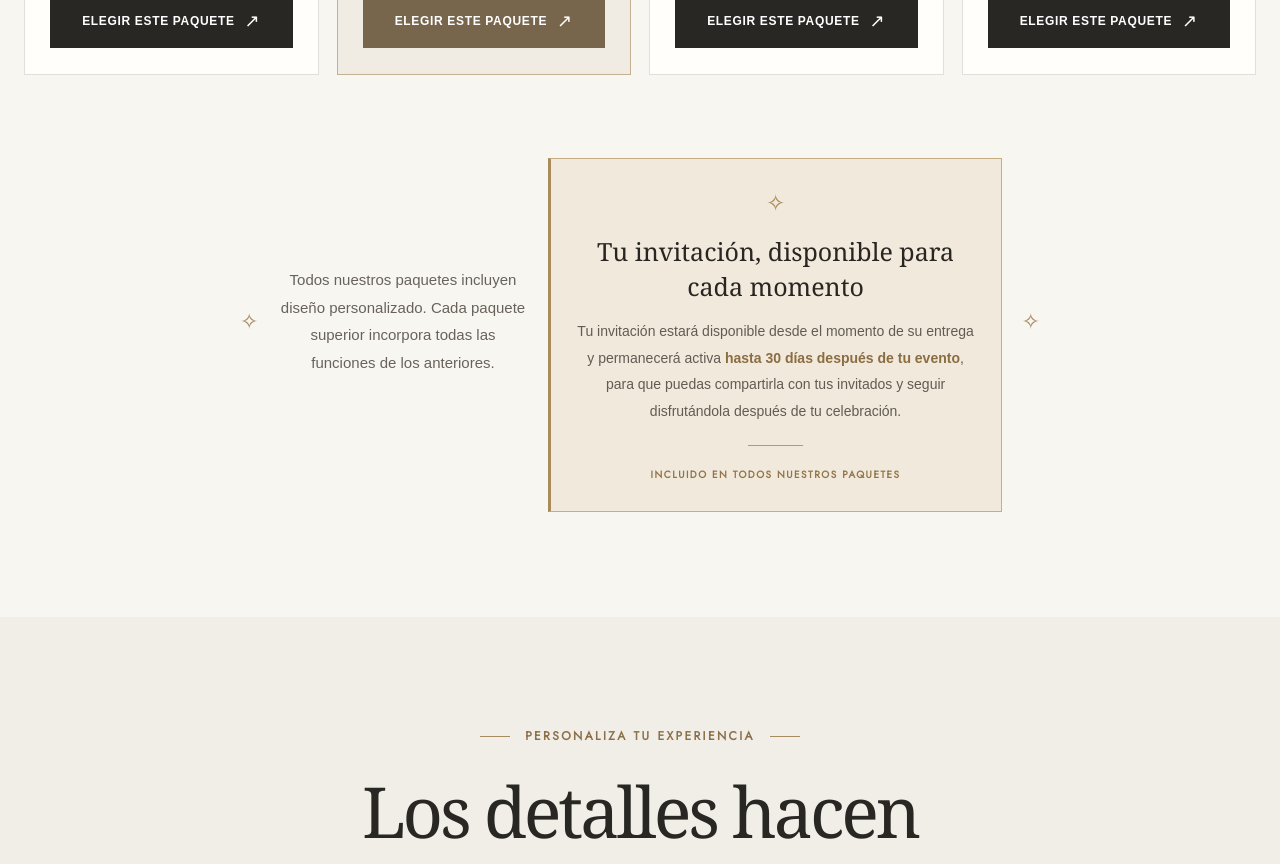
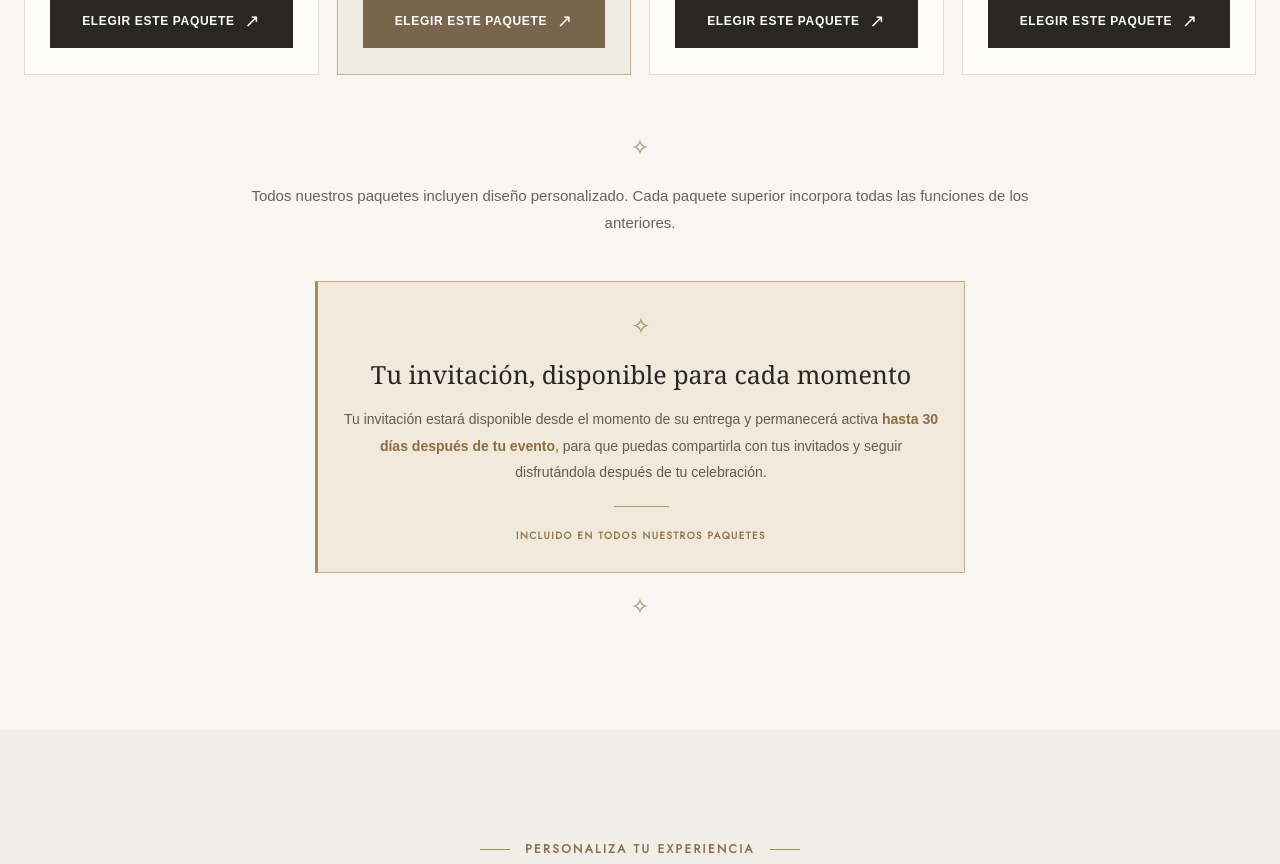
Before and after one commit to patrickespinoza/Wedly.web, a React (Vite) app: page / in a window 1280 px wide. Shown: the part 5800-6664 px from the top of the page. Built offline with nearby package versions, Linux system fonts and the light colour scheme.

Commit message:
cambio 02 .02

```diff
--- a/src/components/Pricing.jsx
+++ b/src/components/Pricing.jsx
@@ -298,7 +298,17 @@ export default function Pricing({
         </div>
 
         {/* INFORMACIÓN INFERIOR */}
-<div className={styles.bottomInfo}>
+        <div
+          className={styles.bottomInfo}
+          style={{
+            display: "flex",
+            flexDirection: "column",
+            alignItems: "center",
+            width: "100%",
+            gap: "16px",
+            textAlign: "center",
+          }}
+        >
           <span
             className={styles.bottomOrnament}
             aria-hidden="true"
@@ -316,7 +326,9 @@ export default function Pricing({
           <div
             style={{
               margin: "28px auto 0",
+              width: "100%",
               maxWidth: "650px",
+              boxSizing: "border-box",
               padding: "26px 24px",
               backgroundColor: "#F0E9DC",
               border: "1px solid #C6AD83",
@@ -399,7 +411,6 @@ export default function Pricing({
             ✧
           </span>
         </div>
-
       </div>
     </section>
   );
```
Lines whose indentation alone changed are shown as unchanged.
